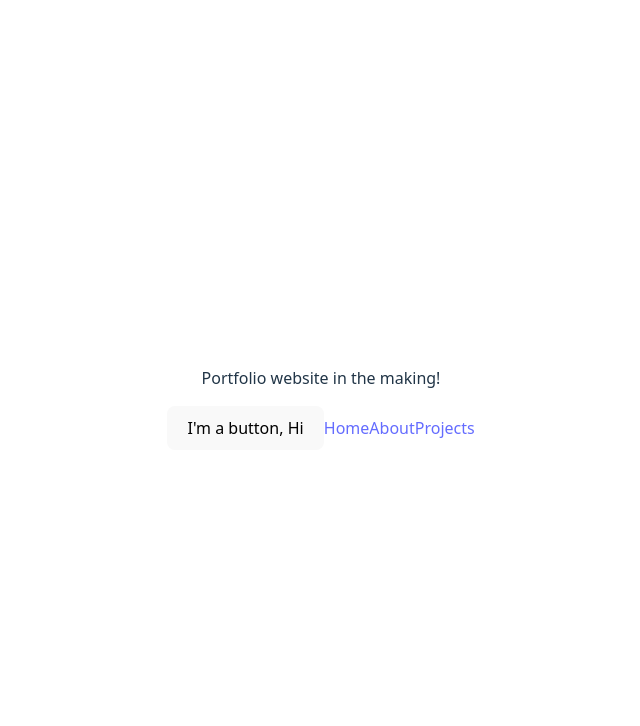
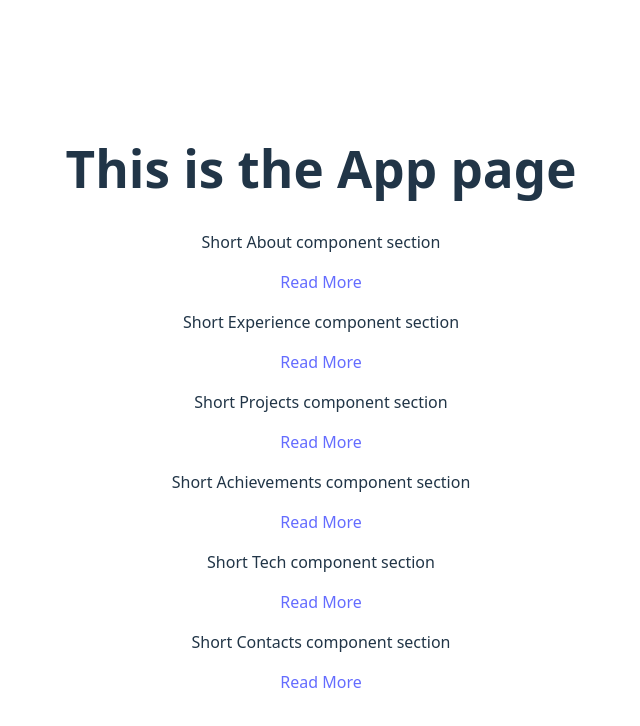
Before and after one commit to CrispyKhim/ckhim-dev, a React (Vite) app: page / in a window 1280 px wide. Shown: the top 726 px of the page, without its empty margins (319-959 px from the left). Built offline with nearby package versions, Linux system fonts and the light colour scheme.

Commit message:
Feat: Settled on page layout and content sections

```diff
--- a/src/App.tsx
+++ b/src/App.tsx
@@ -1,17 +1,34 @@
-import { Routes, Route } from 'react-router-dom'
 import './App.css'
-import HomePage from './pages/HomePage'
-import AboutPage from './pages/AboutPage'
-import ProjectsPage from './pages/ProjectsPage'
+import About from './content/About/About'
+import Experience from './content/Experience/Experience'
+import Projects from './content/Projects/Projects'
+import Achievements from './content/Achievements/Achievements'
+import Tech from './content/Tech/Tech'
+import Contacts from './content/Contacts/Contacts'
 
 function App() {
   return (
     <>
-      <Routes>
-        <Route path='/' element={<HomePage />} />
-        <Route path='/about' element={<AboutPage />} />
-        <Route path='/projects' element={<ProjectsPage />} />
-      </Routes>
+    <h1>This is the App page</h1>
+
+      {/* MAIN CONTENT */}
+      <main>
+        {/* Navbar */}
+
+        {/* About */}
+        <About />
+        {/* Experience */}
+        <Experience />
+        {/* Projects */}
+        <Projects />
+        {/* Achievements */}
+        <Achievements />
+        {/* Tech stack */}
+        <Tech />
+        {/* Contacts */}
+        <Contacts />
+      </main>
+
     </>
   )
 }
--- /dev/null
+++ b/src/content/About/About.tsx
@@ -0,0 +1,10 @@
+import { Link } from 'react-router-dom'
+
+export default function About() {
+    return (
+        <>
+            <p>Short About component section</p>
+            <Link to="/about">Read More</Link>
+        </>
+    )
+}
--- /dev/null
+++ b/src/content/Achievements/Achievements.tsx
@@ -0,0 +1,10 @@
+import { Link } from 'react-router-dom'
+
+export default function Achievements() {
+    return (
+        <>
+            <p>Short Achievements component section</p>
+            <Link to="/achievements">Read More</Link>
+        </>
+    )
+}
--- /dev/null
+++ b/src/content/Contacts/Contacts.tsx
@@ -0,0 +1,10 @@
+import { Link } from 'react-router-dom'
+
+export default function Contacts() {
+    return (
+        <>
+            <p>Short Contacts component section</p>
+            <Link to="/contacts">Read More</Link>
+        </>
+    )
+}
--- /dev/null
+++ b/src/content/Experience/Experience.tsx
@@ -0,0 +1,10 @@
+import { Link } from 'react-router-dom'
+
+export default function Experience() {
+    return (
+        <>
+            <p>Short Experience component section</p>
+            <Link to="/experience">Read More</Link>
+        </>
+    )
+}
--- /dev/null
+++ b/src/content/Projects/Projects.tsx
@@ -0,0 +1,10 @@
+import { Link } from 'react-router-dom'
+
+export default function Projects() {
+    return (
+        <>
+            <p>Short Projects component section</p>
+            <Link to="/projects">Read More</Link>
+        </>
+    )
+}
--- /dev/null
+++ b/src/content/Tech/Tech.tsx
@@ -0,0 +1,10 @@
+import { Link } from 'react-router-dom'
+
+export default function Tech() {
+    return (
+        <>
+            <p>Short Tech component section</p>
+            <Link to="/Tech">Read More</Link>
+        </>
+    )
+}
--- a/src/main.tsx
+++ b/src/main.tsx
@@ -1,13 +1,19 @@
 import { StrictMode } from 'react'
 import { createRoot } from 'react-dom/client'
+import { BrowserRouter, Routes, Route } from 'react-router-dom'
 import './index.css'
 import App from './App.tsx'
-import { BrowserRouter } from 'react-router-dom'
+import AboutPage from './pages/AboutPage'
+import ProjectsPage from './pages/ProjectsPage'
 
 createRoot(document.getElementById('root')!).render(
   <StrictMode>
     <BrowserRouter>
-      <App />
+      <Routes>
+        <Route path='/' element={<App />} />
+        <Route path='/about' element={<AboutPage />} />
+        <Route path='/projects' element={<ProjectsPage />} />
+      </Routes>
     </BrowserRouter>
   </StrictMode>,
 )
--- a/src/pages/AboutPage.tsx
+++ b/src/pages/AboutPage.tsx
@@ -1,13 +1,13 @@
 import { Link } from 'react-router-dom'
 import '../App.css'
+import MyButton from '../components/Button/Button'
 
 function AboutPage() {
   return (
     <>
-      <p>About Page</p>
-      <Link to="/">Home</Link>
-      <Link to="/about">About</Link>
-      <Link to="/projects">Projects</Link>
+      <h1>Christopher Khim</h1>
+      <MyButton text='Hi' />
+      <Link to="/">Back</Link>
     </>
   )
 }
--- a/src/pages/HomePage.tsx
+++ /dev/null
@@ -1,17 +0,0 @@
-import { Link } from 'react-router-dom'
-import '../App.css'
-import MyButton from '../components/Button/Button'
-
-function HomePage() {
-  return (
-    <>
-      <p>Portfolio website in the making!</p>
-      <MyButton text='Hi' />
-      <Link to="/">Home</Link>
-      <Link to="/about">About</Link>
-      <Link to="/projects">Projects</Link>
-    </>
-  )
-}
-
-export default HomePage
--- a/src/pages/ProjectsPage.tsx
+++ b/src/pages/ProjectsPage.tsx
@@ -24,9 +24,7 @@ function ProjectsPage() {
   return (
     <>
       <p>Projects Page</p>
-      <Link to="/">Home</Link>
-      <Link to="/about">About</Link>
-      <Link to="/projects">Projects</Link>
+      <Link to="/">Back</Link>
 
       <MyButton />
 
```
